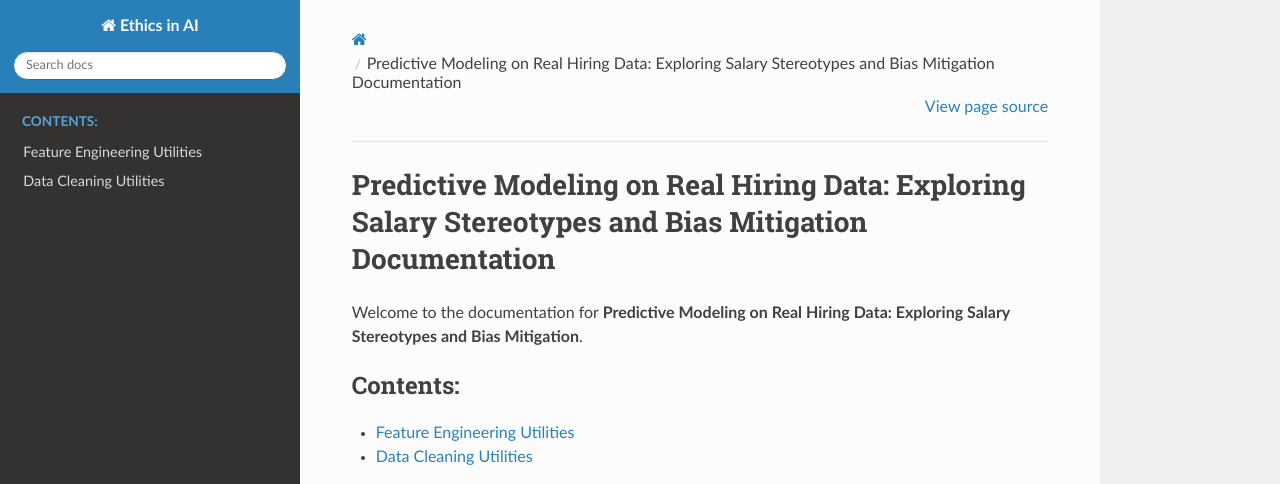
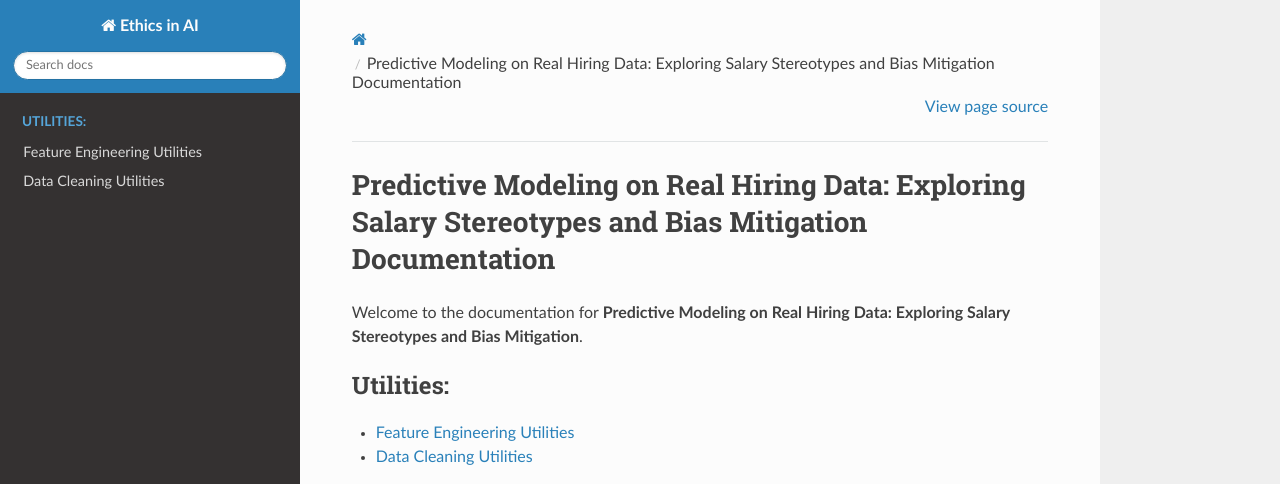
Before and after one commit to lyudmilstamenov/ethics_in_ai_unibo, a Sphinx documentation site: the page built from docs/index.rst, in a window 1280 px wide. Shown: the top 484 px of the page. Built offline with Sphinx 7.4.7 and the Read the Docs theme 3.1.0, drawn with Linux system fonts in a browser that asks for light colours; pages that are not in the unit, such as notebooks, are missing from menus.

Commit message:
Change names

```diff
--- a/docs/index.rst
+++ b/docs/index.rst
@@ -6,13 +6,13 @@
 
 .. toctree::
    :maxdepth: 2
-   :caption: Model Notebook 5:
+   :caption: Main Notebook:
 
    model
 
 .. toctree::
    :maxdepth: 2
-   :caption: Contents:
+   :caption: Utilities:
 
    feature_engineering
    data_cleaning
```
